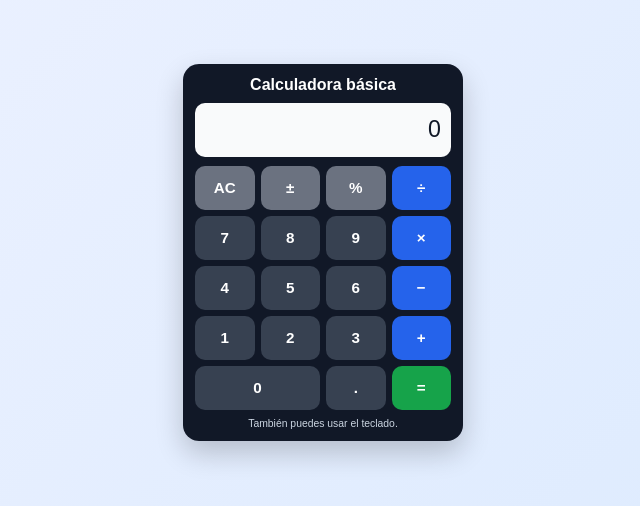
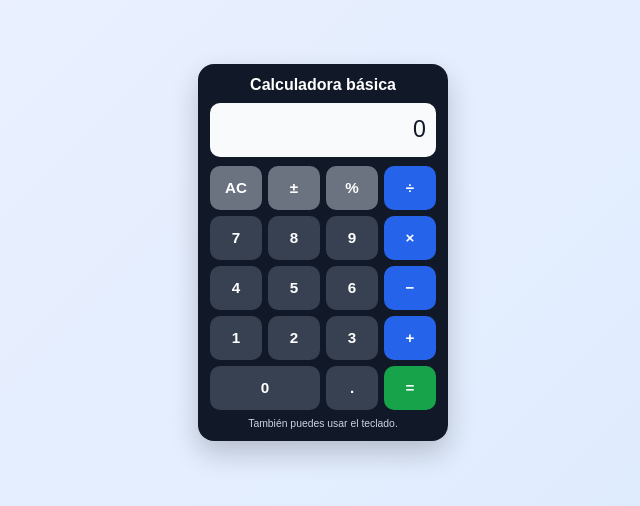
Before and after one commit to ExceLuisABN/Clase-1, a plain HTML site: page index.html in a window 1280 px wide. Shown: the part 148-654 px from the top of the page, without its empty margins (317-957 px from the left). Drawn offline with Linux system fonts and the light colour scheme.

Commit message:
Reducir calculadora a 250 px de ancho

```diff
--- a/index.html
+++ b/index.html
@@ -7,7 +7,7 @@
   <style>
     * { box-sizing: border-box; }
     body { margin:0; min-height:100vh; display:grid; place-items:center; padding:10px; font-family:Arial,Helvetica,sans-serif; background:linear-gradient(135deg,#eef2ff,#dbeafe); }
-    .calculator { width:min(280px,100%); padding:12px; border-radius:16px; background:#111827; box-shadow:0 12px 28px rgba(0,0,0,.2); }
+    .calculator { width:min(250px,100%); padding:12px; border-radius:16px; background:#111827; box-shadow:0 12px 28px rgba(0,0,0,.2); }
     h1 { margin:0 0 9px; color:#fff; text-align:center; font-size:1rem; }
     #display { width:100%; height:54px; margin-bottom:9px; padding:8px 10px; border:0; border-radius:10px; background:#f9fafb; color:#111827; font-size:1.45rem; text-align:right; outline:none; }
     .keys { display:grid; grid-template-columns:repeat(4,1fr); gap:6px; }
```
